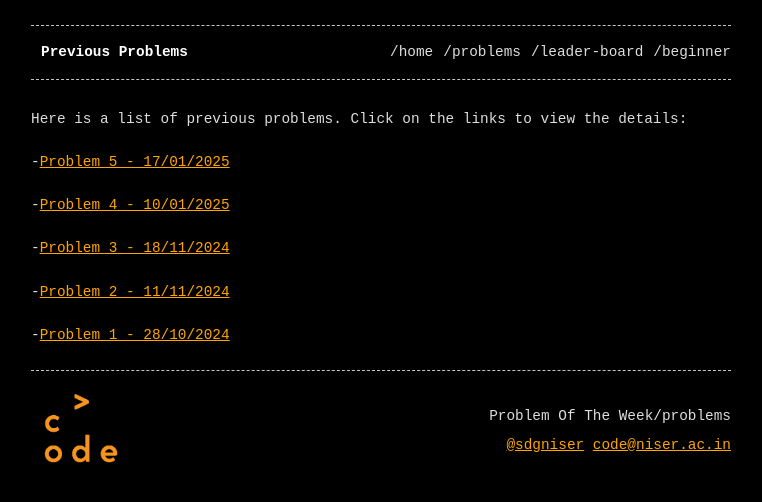
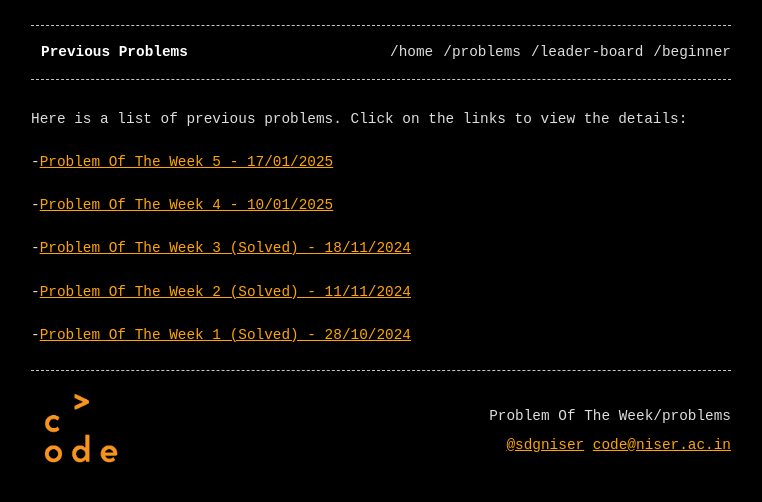
Before and after one commit to Methaphur/problem-of-the-week, a Jekyll site: the page built from problems.md, in a window 1280 px wide. Shown: the top 502 px of the page, without its empty margins (259-1021 px from the left). Built offline with Jekyll 4.4.1, drawn with Linux system fonts in a browser that asks for light colours.

Commit message:
added title in the preview

```diff
--- a/problems.md
+++ b/problems.md
@@ -9,5 +9,5 @@ title: Previous Problems
 Here is a list of previous problems. Click on the links to view the details:
 
 {% for problem in site.problems reversed %}
- -[{{ problem.permalink_name }} - {{ problem.date | date: "%d/%m/%Y" }}]({{site.baseurl}}{{ problem.url }})
+ -[{{ problem.title }} - {{ problem.date | date: "%d/%m/%Y" }}]({{site.baseurl}}{{ problem.url }})
 {% endfor %}
```
